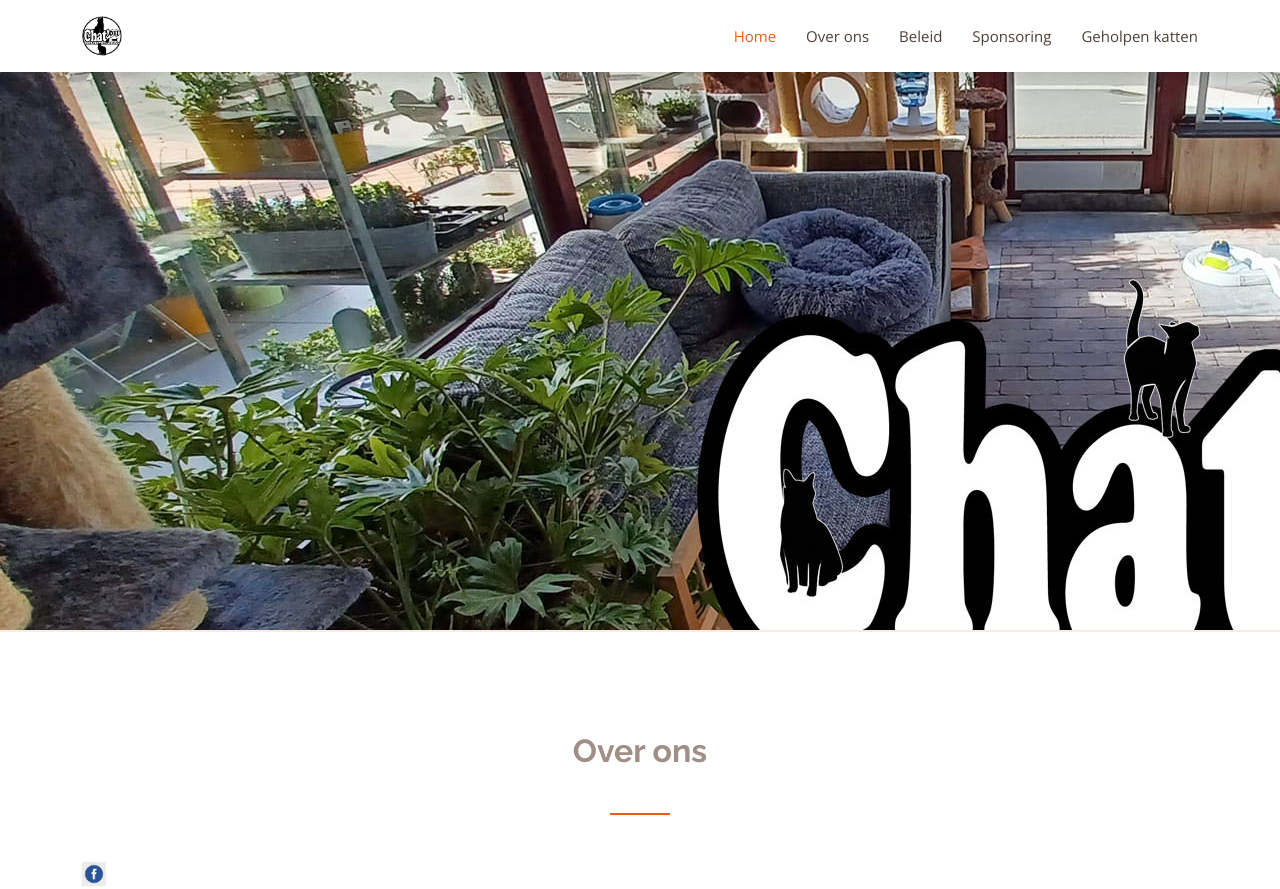
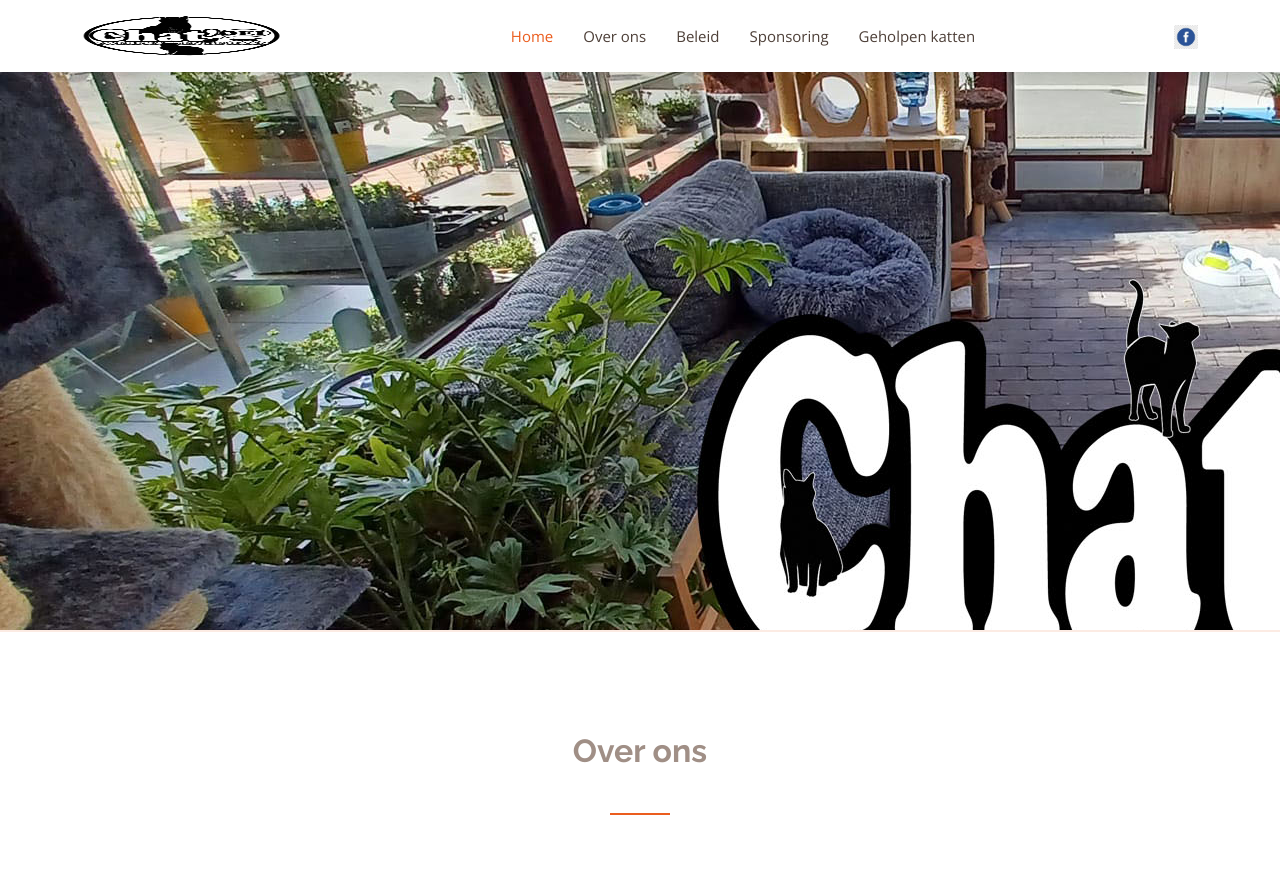
Before and after one commit to toinonsoph/Website-Chat-Oei, a plain HTML site: page index.html in a window 1280 px wide. Shown: the top 889 px of the page. Drawn offline with nearby package versions, Linux system fonts and the light colour scheme.

Commit message:
Change place of Facebook logo

```diff
--- a/index.html
+++ b/index.html
@@ -120,10 +120,7 @@
     <div class="container d-flex align-items-center justify-content-between">
 
       <div class="logo">
-        <img src="image/Chatoei-logo.jpg" alt="Logo Chat-Oei">
-
-        <!-- Uncomment below if you prefer to use an image logo -->
-        <!-- <a href="index.html"><img src="assets/img/logo.png" alt="" class="img-fluid"></a>-->
+        <img src="image/Chatoei-logo.jpg" alt="Logo Chat-Oei" style="width: 200px; height: 100px;">
       </div>
 
       <nav id="navbar" class="navbar">
@@ -136,7 +133,10 @@
         </ul>
         <i class="bi bi-list mobile-nav-toggle"></i>
       </nav><!-- .navbar -->
-
+       <!-- Facebook link with favicon -->
+       <a href="https://www.facebook.com/profile.php?id=100095386841001" target="_blank" class="facebook-link">
+        <img src="image/facebook-logo.jpg" alt="Facebook" class="img-fluid" style="width: 24px; height: 24px;">
+      </a>
     </div>
   </header><!-- End Header -->
 
@@ -154,10 +154,6 @@
         <h3 data-aos="fade-up" id="hoofdTitel" style="color:#a08f86;">Over ons</h3>
        <p></p>
       </div>
-       <!-- Facebook link with favicon -->
-     <a href="https://www.facebook.com/profile.php?id=100095386841001" target="_blank" class="facebook-link">
-      <img src="image/facebook-logo.jpg" alt="Facebook" class="img-fluid" style="width: 24px; height: 24px;">
-    </a>
     </div>
   </section><!-- End Over Ons -->
 
```
